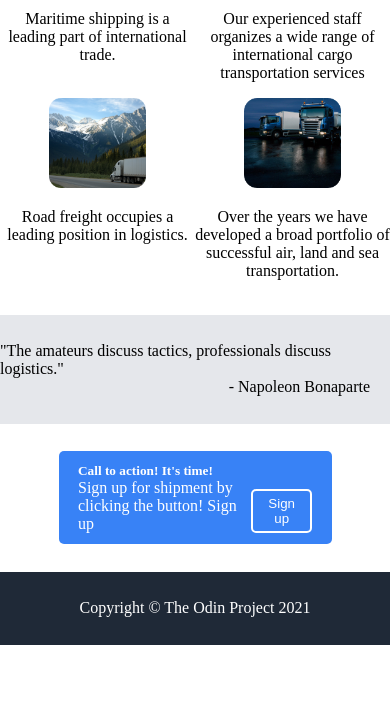
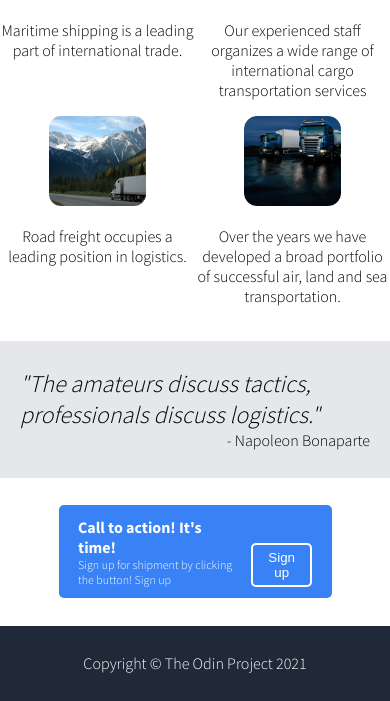
Before and after one commit to IvaKishko/Landing-Page-Revisited, a plain HTML site: page index.html in a window 390 px wide. Shown: the part 863-1564 px from the top of the page. Before the commit the page ends 1508 px from the top, so only its background shows below. Drawn offline with Linux system fonts and the light colour scheme.

Commit message:
adding font updates and readme file

```diff
--- a/index.html
+++ b/index.html
@@ -6,6 +6,9 @@
     <meta name="viewport" content="width=device-width, initial-scale=1.0">
     <link rel="stylesheet" href="./style.css">
     <title>Grand Swift Logistics</title>
+    <link rel="preconnect" href="https://fonts.googleapis.com">
+    <link rel="preconnect" href="https://fonts.gstatic.com" crossorigin>
+    <link href="https://fonts.googleapis.com/css2?family=Source+Sans+Pro:wght@300;600;700&display=swap" rel="stylesheet">
 </head>
 <body>
     <main class="firstContainer">
@@ -70,7 +73,7 @@
     <section>
     <section class="secondSection">
         <div class="quoteContainer">
-            <p>"The amateurs discuss tactics, professionals discuss logistics."</p>
+            <p><em>"The amateurs discuss tactics, professionals discuss logistics."</em></p>
             <span>- Napoleon Bonaparte</span>
         </div>
     </section>
--- a/style.css
+++ b/style.css
@@ -3,6 +3,7 @@ body{
     box-sizing: border-box;
     margin: 0;
     padding: 0;
+    font-family: 'Source Sans Pro', sans-serif;
 }
 main {
     background-color: #1f2937;
@@ -134,6 +135,7 @@ main + section section{
 /* getting rid of default margin */
 .secondSection div p{
     margin: 0;
+    font-size: 24px;
 }
 /* floating element to the right */
 .secondSection div span{
@@ -208,8 +210,16 @@ footer{
     .secondSection div{
         text-align: left;
     }
-    .secondSection div h5{
-        margin-left: 200px;
+    .quoteContainer p{
+        padding-left: 20px;
     }
-
+    .signUpDiv div h5{
+        font-size: 16px;
+    }
+    .signUpDiv div p{
+        font-size: 12px;
+    }
+    .signUpDiv a{
+        margin-left: 10px;
+    }
   }
```
Also changed, not shown: README.txt (added).
